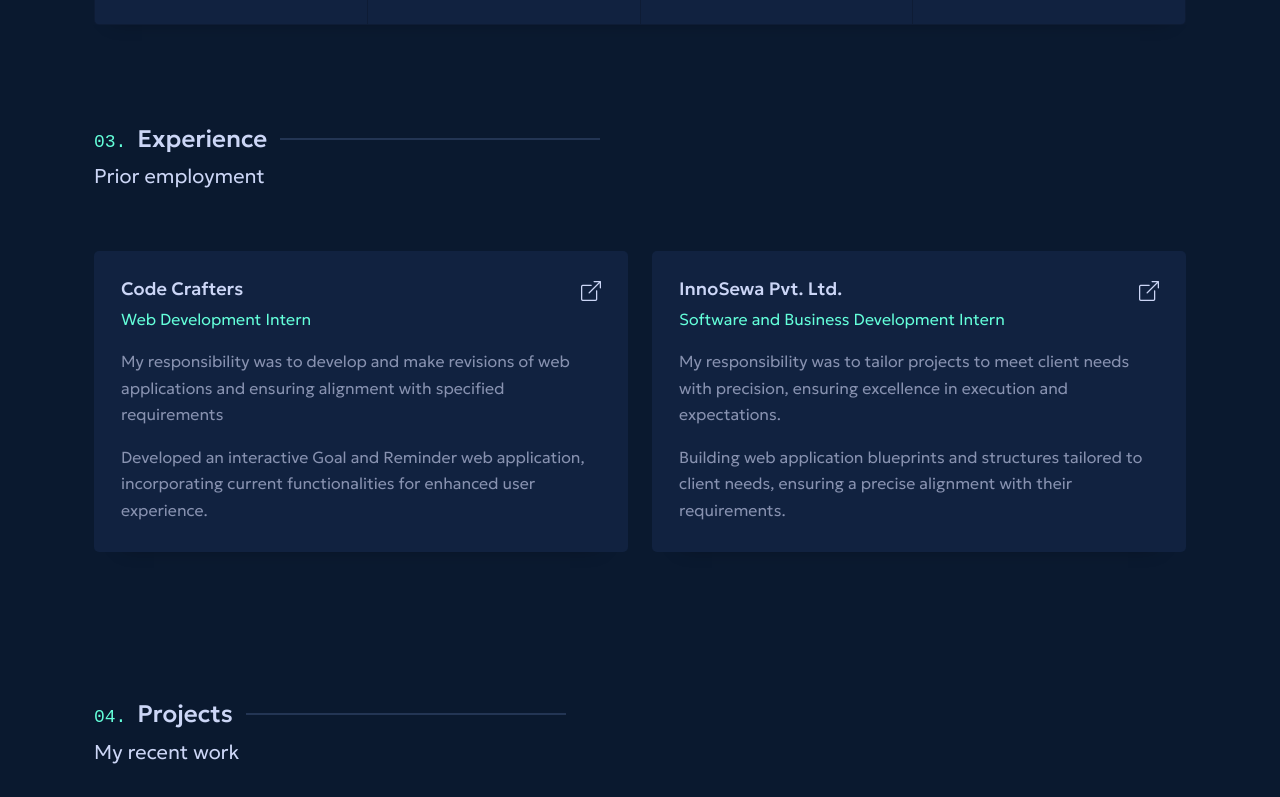
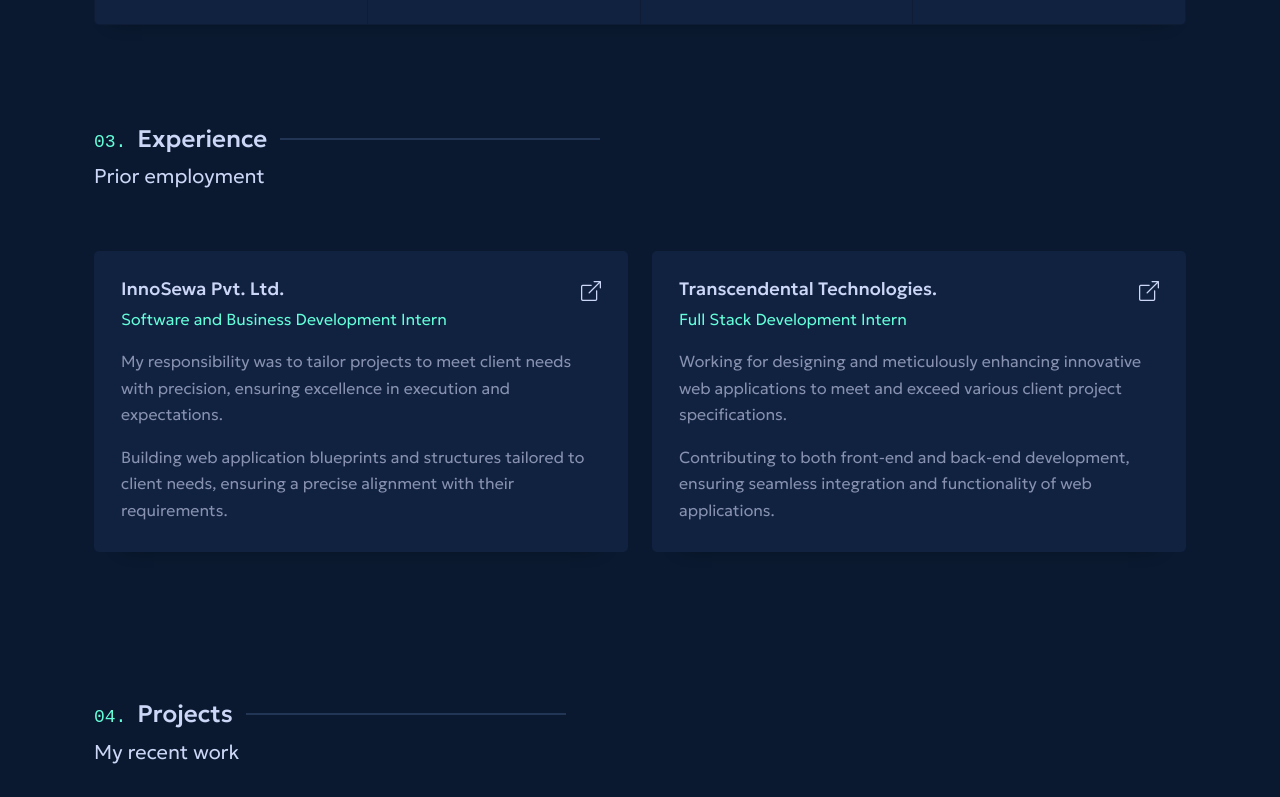
Before and after one commit to TRRIGE/Portfolio_React, a React (Create React App) app: page / in a window 1280 px wide. Shown: the part 2274-3071 px from the top of the page. Built offline with nearby package versions, Linux system fonts and the light colour scheme; a web font is replaced by a local one.

Commit message:
experience cards updated

```diff
--- a/src/components/About.js
+++ b/src/components/About.js
@@ -49,7 +49,7 @@
                         <p>Here are a few technologies I’ve been working with recently:</p>
                         <ul className='d-flex recentTech'>
                             <div>
-                                <li><span className='ms-2'>JavaScript</span></li>
+                                <li><span className='ms-2'>JS(ES6)</span></li>
                                 <li><span className='ms-2'>Node.js</span></li>
                                 <li><span className='ms-2'>Devops</span></li>
                             </div>
--- a/src/components/Experience.js
+++ b/src/components/Experience.js
@@ -24,32 +24,11 @@
                 transition={{ duration: 0.9 }}>
                 <h6><span id="secondFontFamily2">03. </span><span className='fs-4' style={{ color: '#ccd6f6' }}>Experience </span><span id="rowStyleExperience"></span></h6>
                 <p id="edit">Prior employment</p>
-                <motion.div
-                    ref={ref}
+                <motion.div ref={ref}
                     initial={{ opacity: 0, y: 50 }}
                     animate={controls}
                     transition={{ duration: 0.9 }}
                     className="col-lg-6 mb-md-5 mb-sm-5" id="responsiveContent">
-                    <div id="content_small">
-                        <div className="card-body">
-                            <div className='d-flex justify-content-between'>
-                                <h4 className="card-title" style={{ color: '#ccd6f6' }}>Code Crafters</h4>
-                                <span>
-                                    {/* <a className="fs-5 me-3" style={{ color: '#ccd6f6' }} href="https://github.com/TRRIGE" target="_blank" rel="noreferrer"><i className="bi bi-github"></i></a> */}
-                                    <a className="fs-5" style={{ color: '#ccd6f6' }} href="https://codecrafters.infinityfree.app/" target="_blank" rel="noreferrer"><i className="bi bi-box-arrow-up-right"></i></a>
-                                </span>
-                            </div>
-                            <p className="card-text" style={{ color: '#64ffda' }}>Web Development Intern</p>
-                            <p className="card-text">My responsibility was to develop and make revisions of web applications and ensuring alignment with specified requirements</p>
-                            <p>Developed an interactive Goal and Reminder web application, incorporating current functionalities for enhanced user experience.</p>
-                        </div>
-                    </div>
-                </motion.div>
-                <motion.div ref={ref}
-                    initial={{ opacity: 0, y: 50 }}
-                    animate={controls}
-                    transition={{ duration: 0.9 }}
-                    className="col-lg-6">
                     <div id="content_small">
                         <div className="card-body">
                             <div className='d-flex justify-content-between'>
@@ -64,6 +43,26 @@
                         </div>
                     </div>
                 </motion.div>
+                <motion.div
+                    ref={ref}
+                    initial={{ opacity: 0, y: 50 }}
+                    animate={controls}
+                    transition={{ duration: 0.9 }}
+                    className="col-lg-6">
+                    <div id="content_small">
+                        <div className="card-body">
+                            <div className='d-flex justify-content-between'>
+                                <h4 className="card-title" style={{ color: '#ccd6f6' }}>Transcendental Technologies.</h4>
+                                <span>
+                                    <a className="fs-5" style={{ color: '#ccd6f6' }} href="https://transcendental-technologies.com/" target="_blank" rel="noreferrer"><i className="bi bi-box-arrow-up-right"></i></a>
+                                </span>
+                            </div>
+                            <p className="card-text" style={{ color: '#64ffda' }}>Full Stack Development Intern</p>
+                            <p className="card-text">Working for designing and meticulously enhancing innovative web applications to meet and exceed various client project specifications.</p>
+                            <p>Contributing to both front-end and back-end development, ensuring seamless integration and functionality of web applications.</p>
+                        </div>
+                    </div>
+                </motion.div>
             </motion.div>
         </div>
     )
```
Also changed, not shown: 1 other file (tests, documents, lock files or other folders).
